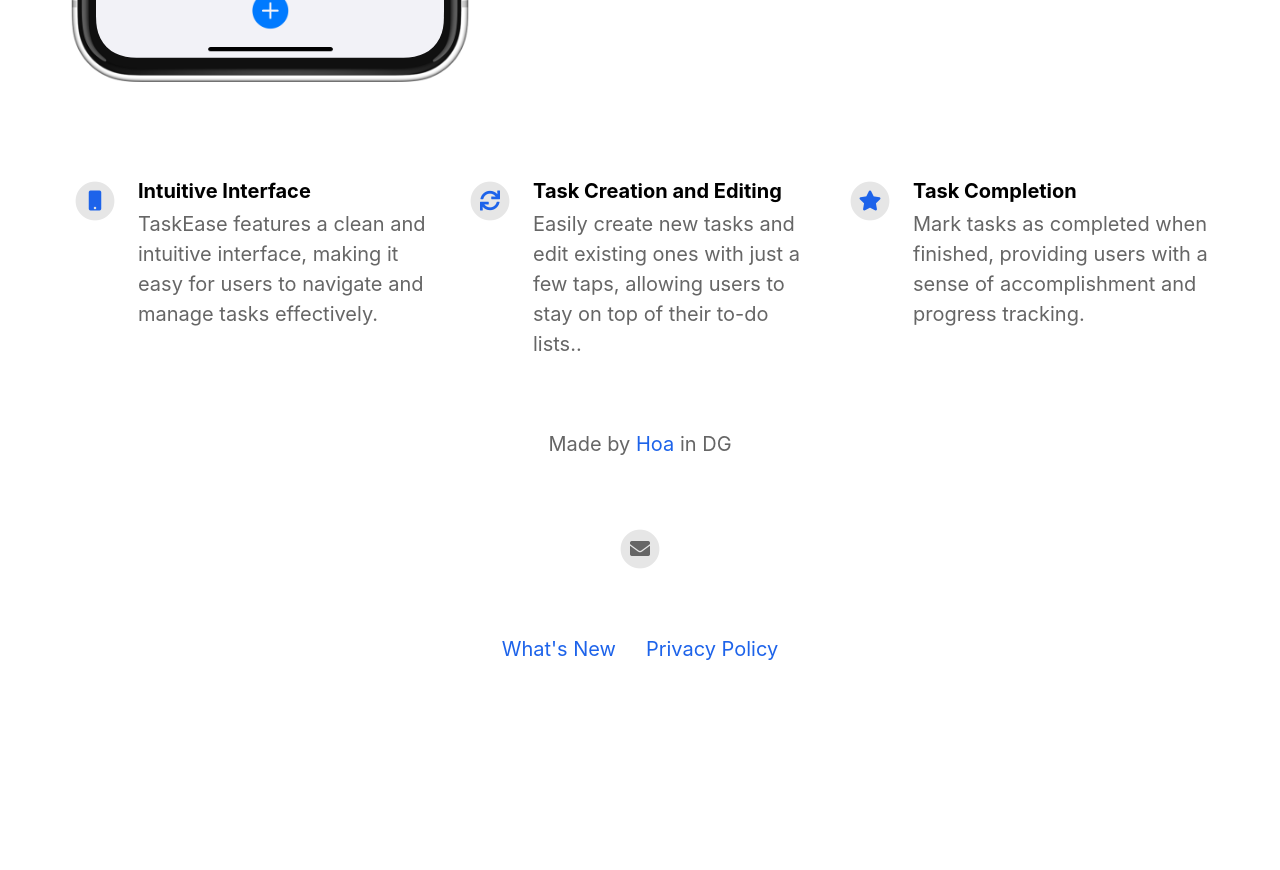
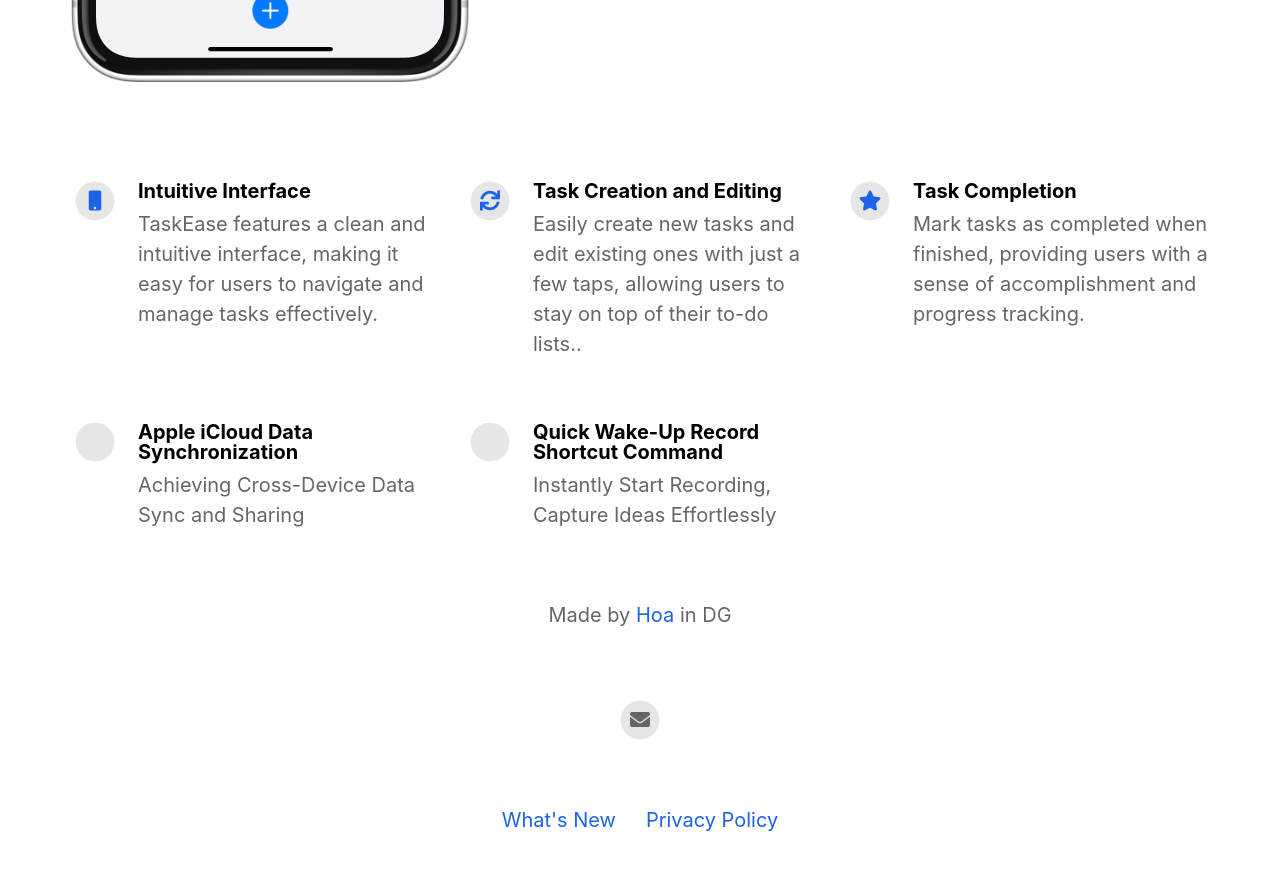
Before and after one commit to zero-times/TaskEase, a Jekyll site: the page built from index.html, in a window 1280 px wide and 900 px high, scrolled down 903 px. Shown: the top 870 px of the window. Built offline with Jekyll 4.4.1, drawn with Linux system fonts in a browser that asks for light colours; nearby versions of some CDN libraries; before the commit the page ends 1632 px from its top, so only the background shows below that.

Commit message:
Update _config.yml

```diff
--- a/_config.yml
+++ b/_config.yml
@@ -48,11 +48,13 @@ features                                  :
     description                           : Mark tasks as completed when finished, providing users with a sense of accomplishment and progress tracking.
     fontawesome_icon_name                 : star
 
-  - title                                 : # New Feature Title
-    description                           : # New Feature Description
-    fontawesome_icon_name                 : # Enter Font Awesome icon name (e.g. star). Find icons on fontawesome.com/icons.
+  - title                                 : Apple iCloud Data Synchronization
+    description                           : Achieving Cross-Device Data Sync and Sharing
+    fontawesome_icon_name                 : icloud
 
-
+  - title                                 : Quick Wake-Up Record Shortcut Command
+    description                           : Instantly Start Recording, Capture Ideas Effortlessly
+    fontawesome_icon_name                 : truck-fast
 
 # Theme Settings
 topbar_color                              : "#000000"
```
